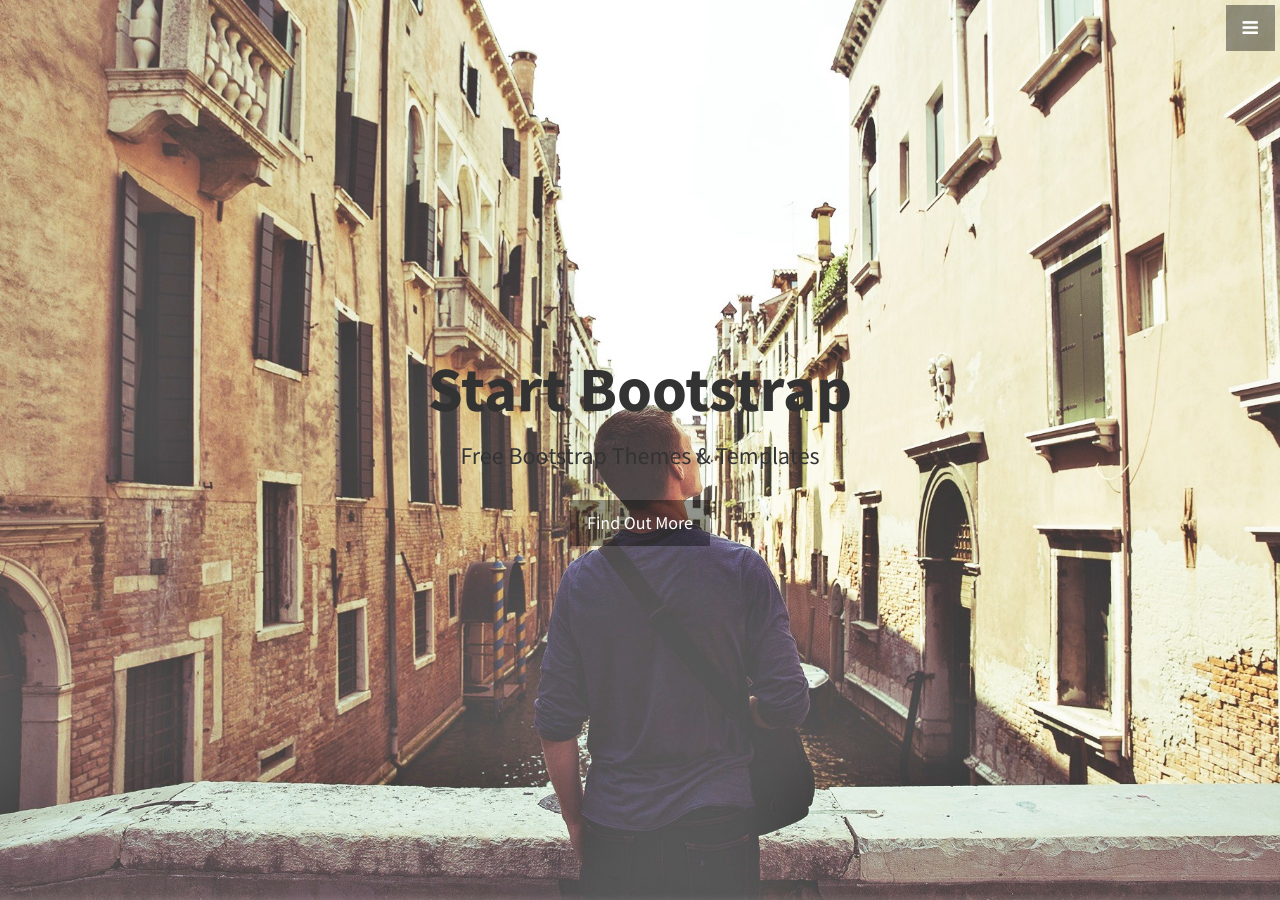
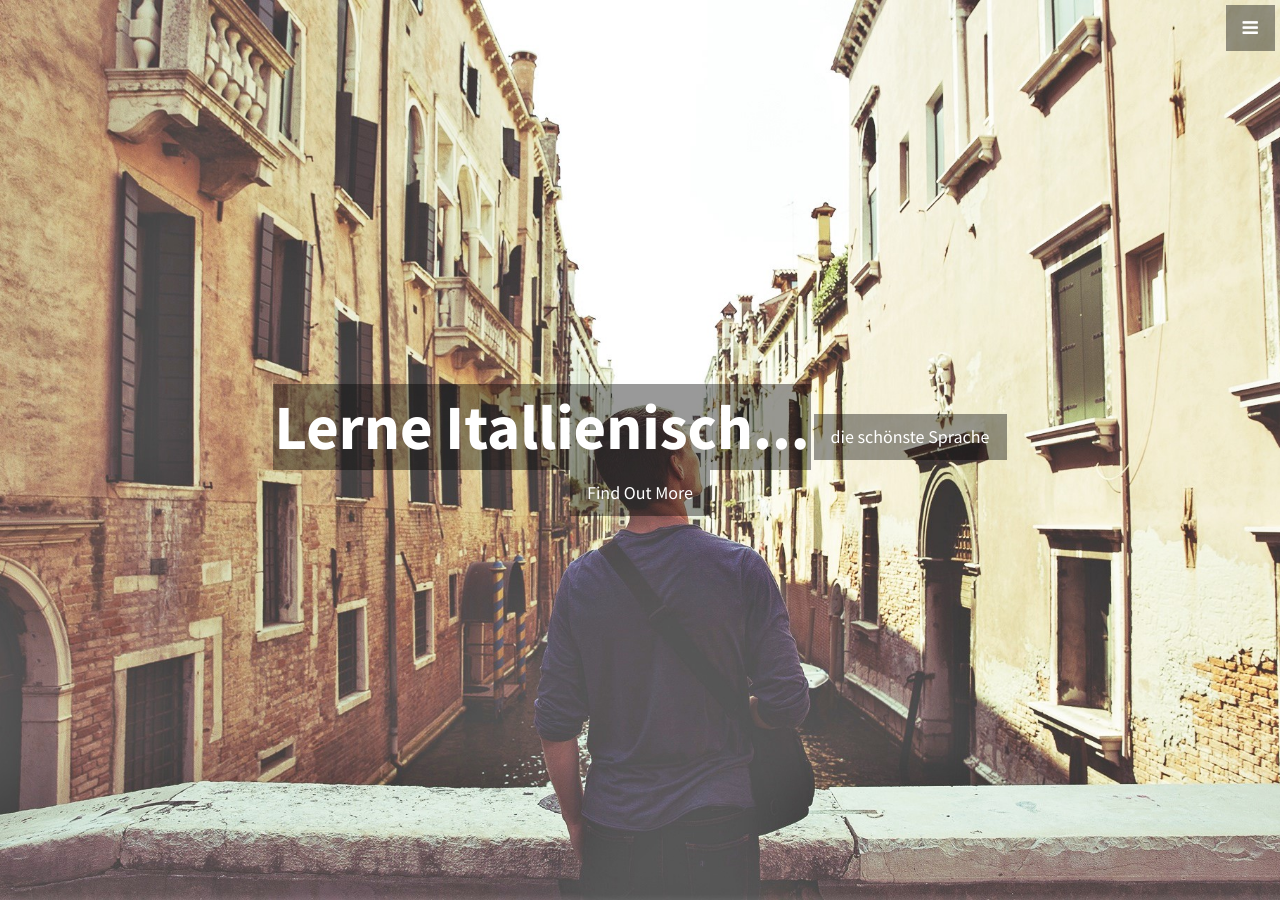
Before and after one commit to baldellig/italienisch, a Jekyll site: the page built from index.html, in a window 1280 px wide and 900 px high. Built offline with Jekyll 4.4.1, drawn with Linux system fonts in a browser that asks for light colours.

Commit message:
new home

```diff
--- a/_includes/header.html
+++ b/_includes/header.html
@@ -1,7 +1,7 @@
 <header id="top" class="header">
   <div class="text-vertical-center">
-    <h1>Start Bootstrap</h1>
-    <h3>Free Bootstrap Themes &amp; Templates</h3>
+    <h1 class="btn btn-dark btn-lg">Lerne Itallienisch...</h1>
+    <h3 class="btn btn-dark btn-lg">die schönste Sprache</h3>
     <br>
     <a href="#about" class="btn btn-dark btn-lg">Find Out More</a>
   </div>
```
